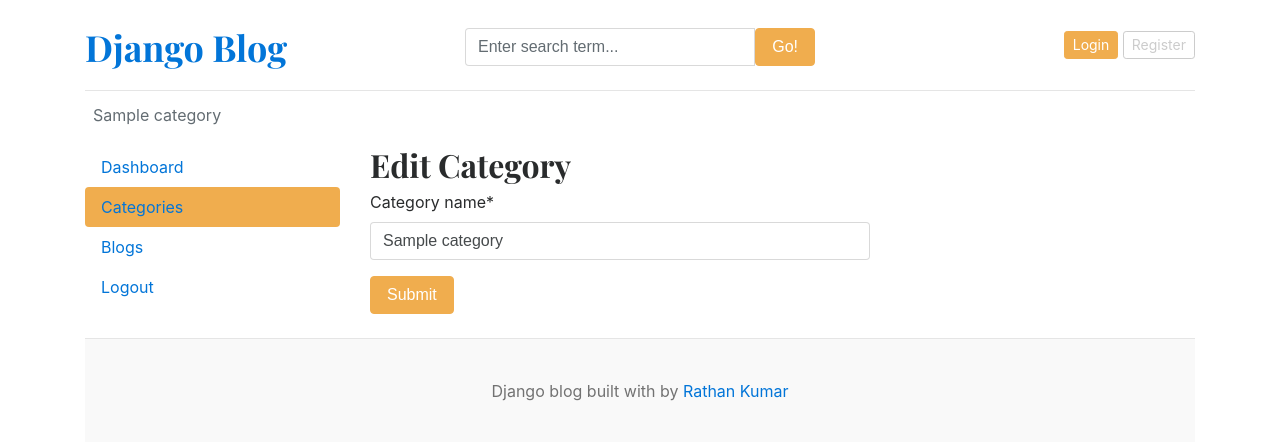
After one commit to subatheesan-k/django-blog, a Django app: page /dashboard/categories/edit/1/ in a window 1280 px wide. The commit adds this page. Shown: the top 442 px of the page. Run offline with Django 5.2, Linux system fonts and the light colour scheme; tables that the repository leaves empty hold one stand-in row (values such as "Sample post"); some libraries are stand-ins or nearby versions.

Commit message:
category crud functionalities

```diff
--- a/blog_main/settings.py
+++ b/blog_main/settings.py
@@ -42,6 +42,7 @@ INSTALLED_APPS = [
     'assignments',
     'crispy_forms',
     'crispy_bootstrap4',
+    'dashboards',
 ]
 
 MIDDLEWARE = [
--- a/blog_main/urls.py
+++ b/blog_main/urls.py
@@ -30,4 +30,6 @@ urlpatterns = [
     path('register/', views.register, name='register'),
     path('login/', views.login, name='login'),
     path('logout/', views.logout, name='logout'),
+
+    path('dashboard/', include('dashboards.urls'))
 ]+ static(settings.MEDIA_URL, document_root=settings.MEDIA_ROOT)
--- a/blog_main/views.py
+++ b/blog_main/views.py
@@ -39,7 +39,7 @@ def login(request):
             user = auth.authenticate(username=username, password=password)
             if user is not None:
                 auth.login(request, user)
-            return redirect('home')
+            return redirect('dashboard')
     form = AuthenticationForm()
     context = {
         'form': form,
--- /dev/null
+++ b/dashboards/admin.py
@@ -0,0 +1,3 @@
+from django.contrib import admin
+
+# Register your models here.
--- /dev/null
+++ b/dashboards/apps.py
@@ -0,0 +1,6 @@
+from django.apps import AppConfig
+
+
+class DashboardsConfig(AppConfig):
+    default_auto_field = 'django.db.models.BigAutoField'
+    name = 'dashboards'
--- /dev/null
+++ b/dashboards/forms.py
@@ -0,0 +1,8 @@
+from django import forms
+
+from blogs.models import Category
+
+class CategoryForm(forms.ModelForm):
+    class Meta:
+        model = Category
+        fields = '__all__'
--- /dev/null
+++ b/dashboards/models.py
@@ -0,0 +1,3 @@
+from django.db import models
+
+# Create your models here.
--- /dev/null
+++ b/dashboards/tests.py
@@ -0,0 +1,3 @@
+from django.test import TestCase
+
+# Create your tests here.
--- /dev/null
+++ b/dashboards/urls.py
@@ -0,0 +1,10 @@
+from django.urls import path
+from . import views
+
+urlpatterns = [
+    path('', views.dashboard, name='dashboard'),
+    path('categories/', views.categories, name='categories'),
+    path('categories/add/', views.add_category, name='add_category'),
+    path('categories/edit/<int:pk>/', views.edit_category, name='edit_category'),
+    path('categories/delete/<int:pk>/', views.delete_category, name='delete_category'),
+]
--- /dev/null
+++ b/dashboards/views.py
@@ -0,0 +1,51 @@
+from django.shortcuts import get_object_or_404, redirect, render
+from blogs.models import Blog, Category
+
+from django.contrib.auth.decorators import login_required
+
+from .forms import CategoryForm
+
+@login_required(login_url='login')
+def dashboard(request):
+    category_count = Category.objects.all().count()
+    blogs_count = Blog.objects.all().count()
+
+    context = {
+        'category_count': category_count,
+        'blogs_count': blogs_count,
+    }
+    return render(request, 'dashboard/dashboard.html', context)
+
+def categories(request):
+    return render(request, 'dashboard/categories.html')
+
+def add_category(request):
+    if request.method == 'POST':
+        form = CategoryForm(request.POST)
+        if form.is_valid():
+            form.save()
+            return redirect('categories')
+
+    form = CategoryForm()
+    context = {
+        'form': form,
+    }
+    return render(request, 'dashboard/add_category.html', context)
+
+def edit_category(request, pk):
+    category = get_object_or_404(Category, pk=pk)
+    if request.method == "POST":
+        form = CategoryForm(request.POST, instance=category)
+        if form.is_valid():
+            form.save()
+            return redirect('categories')
+    form = CategoryForm(instance=category)
+    context = {
+        'form':form,
+    }
+    return render(request, 'dashboard/edit_category.html', context)
+
+def delete_category(request, pk):
+    category = get_object_or_404(Category, pk=pk)
+    category.delete()
+    return redirect('categories')
--- a/templates/base.html
+++ b/templates/base.html
@@ -12,6 +12,9 @@
     <link href="https://getbootstrap.com/docs/4.0/dist/css/bootstrap.min.css" rel="stylesheet">
     <link href="https://fonts.googleapis.com/css?family=Playfair+Display:700,900" rel="stylesheet">
     <link href="{% static 'css/blog.css' %}" rel="stylesheet">
+    <link rel="stylesheet" href="https://cdnjs.cloudflare.com/ajax/libs/font-awesome/6.5.1/css/all.min.css"
+        integrity="sha512-DTOQO9RWCH3ppGqcWaEA1BIZOC6xxalwEsw9c2QQeAIftl+Vegovlnee1c9QX4TctnWMn13TZye+giMm8e2LwA=="
+        crossorigin="anonymous" referrerpolicy="no-referrer" />
 </head>
 
 <body>
@@ -36,7 +39,7 @@
                     <a class="btn btn-sm btn-warning" href="{% url 'login' %}">Login</a> &nbsp;
                     <a class="btn btn-sm btn-outline-secondary" href="{% url 'register' %}">Register</a>
                     {% else %}
-                    <span>You're logged in as {{user}}</span>
+                    <span><a href="{% url 'dashboard' %}">Dashboard</a></span>
                     &emsp;
                     <span><a href="{% url 'logout' %}">Logout</a></span>
                     {% endif %}
--- /dev/null
+++ b/templates/dashboard/edit_category.html
@@ -0,0 +1,23 @@
+{% extends 'base.html' %}
+
+{% block content %}
+{% load crispy_forms_tags %}
+
+<div class="row">
+    <!-- Left Sidebar -->
+    <!-- Load the sidebar here -->
+    {% include 'dashboard/sidebar.html' %}
+
+    <!-- Right Content -->
+    <div class="col-md-9">
+        <h2>Edit Category</h2>
+        <form action="" method="POST" style="width: 500px;">
+            {% csrf_token %}
+            {{form | crispy}}
+            <button class="btn btn-warning">Submit</button>
+        </form>
+        <br>
+    </div>
+</div>
+
+{% endblock %}
--- /dev/null
+++ b/templates/dashboard/sidebar.html
@@ -0,0 +1,10 @@
+<div class="col-md-3">
+    <div class="nav flex-column nav-pills bg-light" aria-orientation="vertical">
+        <a href="{% url 'dashboard' %}"
+            class="nav-link text-dark {% if '/dashboard/' == request.path%}bg-warning{% endif %}">Dashboard</a>
+        <a href="{% url 'categories' %}"
+            class="nav-link text-dark {% if '/categories/' in request.path %}bg-warning{% endif %}">Categories</a>
+        <a href="" class="nav-link text-dark ">Blogs</a>
+        <a href="" class="nav-link text-dark ">Logout</a>
+    </div>
+</div>
```
Also changed, not shown: requirements.txt (added, +7 -0 lines), templates/dashboard/add_category.html (added, +23 -0 lines), templates/dashboard/categories.html (added, +41 -0 lines), templates/dashboard/dashboard.html (added, +34 -0 lines), dashboards/__init__.py (added), dashboards/migrations/__init__.py (added).
